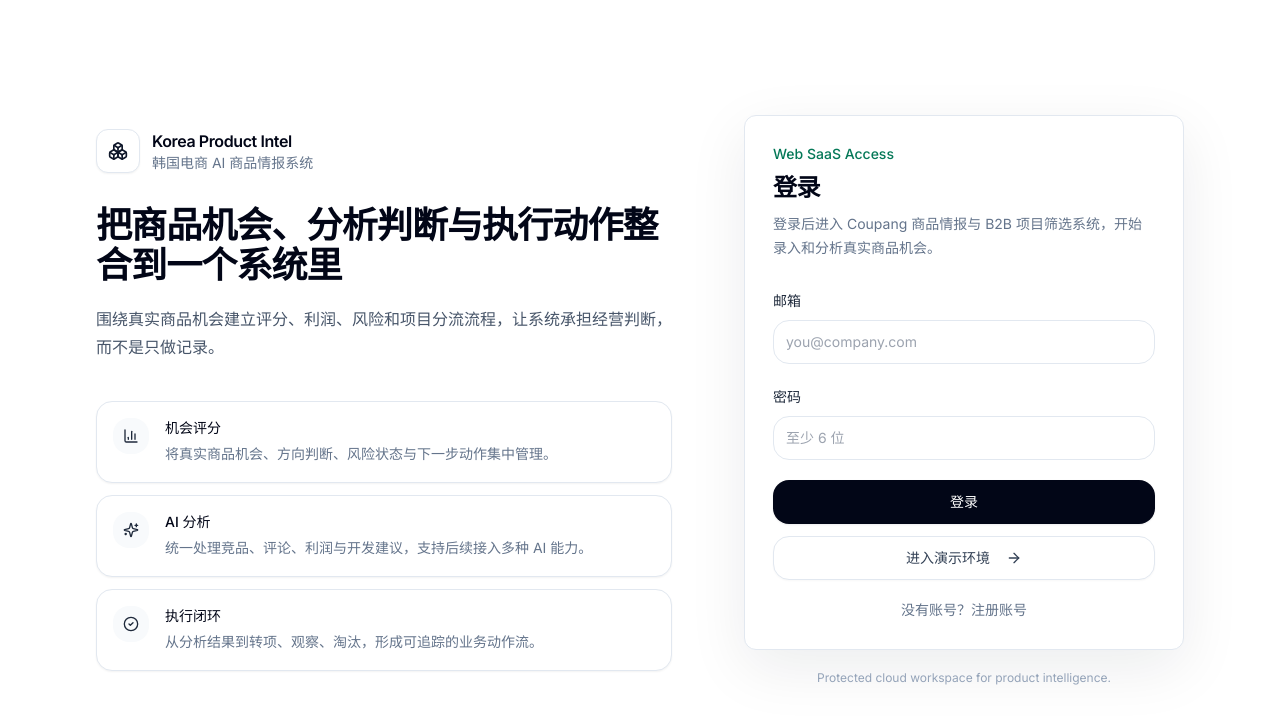
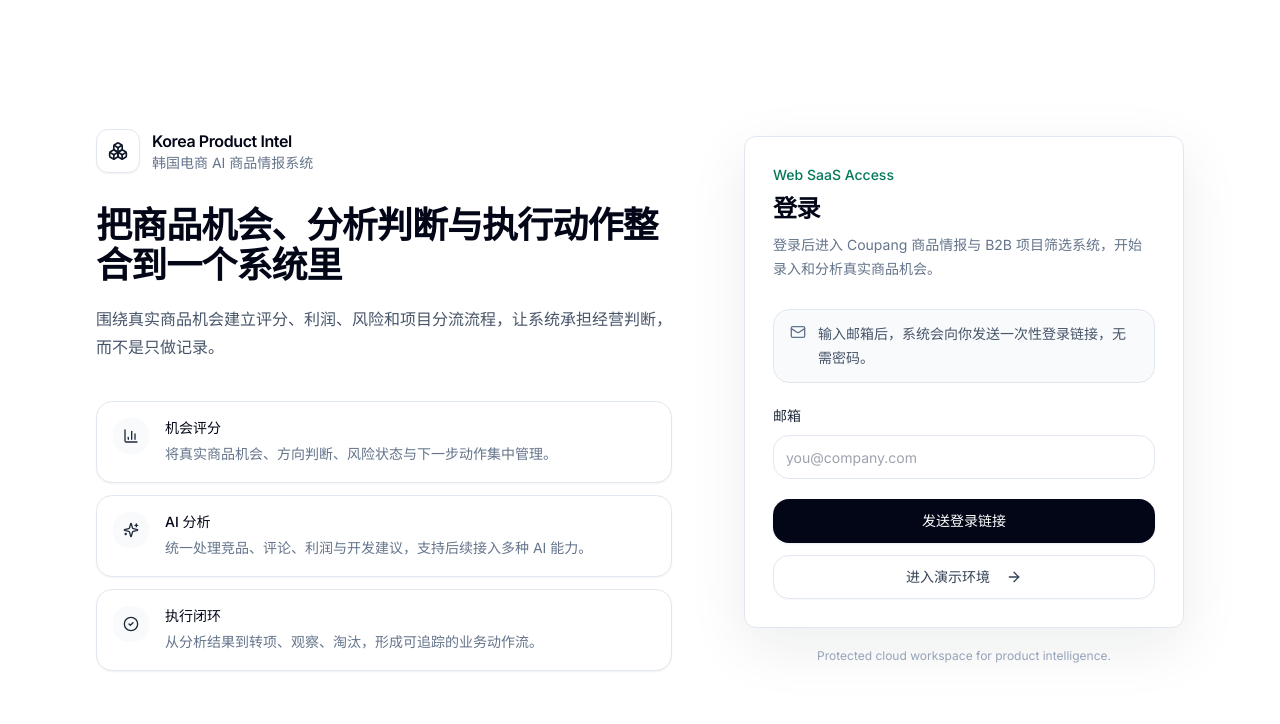
Before and after one commit to kangyii88-debug/-korea-product-intel, a Next.js app: page /login in a window 1280 px wide. Shown: the top 724 px of the page. Built offline with nearby package versions, Linux system fonts and the light colour scheme; no server answers.

Commit message:
Enable passwordless email login

```diff
--- a/components/auth/login-form.tsx
+++ b/components/auth/login-form.tsx
@@ -1,8 +1,8 @@
 "use client";
 
 import { useState } from "react";
-import { ArrowRight, Loader2 } from "lucide-react";
-import { useRouter, useSearchParams } from "next/navigation";
+import { ArrowRight, Loader2, Mail } from "lucide-react";
+import { useSearchParams } from "next/navigation";
 import { useLocale } from "@/components/locale-provider";
 import { Button } from "@/components/ui/button";
 import { getDictionary } from "@/lib/i18n";
@@ -15,14 +15,11 @@ export function LoginForm({
   supabaseUrl?: string;
   supabaseAnonKey?: string;
 }) {
-  const router = useRouter();
   const searchParams = useSearchParams();
   const { locale } = useLocale();
   const t = getDictionary(locale);
   const next = searchParams.get("next") || "/";
   const [email, setEmail] = useState("");
-  const [password, setPassword] = useState("");
-  const [mode, setMode] = useState<"signin" | "signup">("signin");
   const [message, setMessage] = useState("");
   const [messageTone, setMessageTone] = useState<"error" | "success">("error");
   const [loading, setLoading] = useState(false);
@@ -40,47 +37,33 @@ export function LoginForm({
       return;
     }
 
-    if (mode === "signin") {
-      const result = await supabase.auth.signInWithPassword({ email, password });
-
-      if (result.error) {
-        setMessage(t.loginForm.signInError);
-        setLoading(false);
-        return;
-      }
-
-      router.push(next);
-      router.refresh();
-      return;
-    }
-
-    const result = await supabase.auth.signUp({
+    const result = await supabase.auth.signInWithOtp({
       email,
-      password,
       options: {
         emailRedirectTo: `${window.location.origin}/auth/callback?next=${encodeURIComponent(next)}`,
       },
     });
 
     if (result.error) {
-      setMessage(`${t.loginForm.signUpError}: ${result.error.message}`);
+      setMessage(t.loginForm.signInError);
       setLoading(false);
       return;
     }
 
-    if (!result.data.session) {
-      setMessageTone("success");
-      setMessage(t.loginForm.signUpSuccess);
-      setLoading(false);
-      return;
-    }
-
-    router.push(next);
-    router.refresh();
+    setMessageTone("success");
+    setMessage(t.loginForm.magicLinkSent);
+    setLoading(false);
   }
 
   return (
     <form onSubmit={submit} className="space-y-5">
+      <div className="rounded-lg border border-slate-200 bg-slate-50 px-4 py-3 text-sm leading-6 text-slate-600">
+        <div className="flex items-start gap-3">
+          <Mail className="mt-0.5 h-4 w-4 shrink-0 text-slate-500" />
+          <p>{t.loginForm.emailHint}</p>
+        </div>
+      </div>
+
       <div className="space-y-2">
         <label className="text-sm font-medium text-slate-800" htmlFor="email">
           {t.loginForm.email}
@@ -93,22 +76,6 @@ export function LoginForm({
           onChange={(event) => setEmail(event.target.value)}
           className="h-11 w-full rounded-lg border border-slate-200 bg-white px-3 text-sm text-slate-950 outline-none transition focus:border-slate-400 focus:ring-4 focus:ring-slate-100"
           placeholder={t.loginForm.emailPlaceholder}
-        />
-      </div>
-
-      <div className="space-y-2">
-        <label className="text-sm font-medium text-slate-800" htmlFor="password">
-          {t.loginForm.password}
-        </label>
-        <input
-          id="password"
-          type="password"
-          required
-          minLength={6}
-          value={password}
-          onChange={(event) => setPassword(event.target.value)}
-          className="h-11 w-full rounded-lg border border-slate-200 bg-white px-3 text-sm text-slate-950 outline-none transition focus:border-slate-400 focus:ring-4 focus:ring-slate-100"
-          placeholder={t.loginForm.passwordPlaceholder}
         />
       </div>
 
@@ -131,10 +98,8 @@ export function LoginForm({
               <Loader2 className="mr-2 h-4 w-4 animate-spin" />
               {t.loginForm.loading}
             </>
-          ) : mode === "signin" ? (
+          ) : (
             t.loginForm.signIn
-          ) : (
-            t.loginForm.signUp
           )}
         </Button>
 
@@ -150,17 +115,6 @@ export function LoginForm({
           <ArrowRight className="ml-2 h-4 w-4" />
         </Button>
       </div>
-
-      <button
-        type="button"
-        onClick={() => {
-          setMode(mode === "signin" ? "signup" : "signin");
-          setMessage("");
-        }}
-        className="w-full text-sm text-slate-500 transition hover:text-slate-950"
-      >
-        {mode === "signin" ? t.loginForm.switchToSignup : t.loginForm.switchToSignin}
-      </button>
     </form>
   );
 }
--- a/lib/i18n.ts
+++ b/lib/i18n.ts
@@ -252,19 +252,14 @@ export const dictionaries = {
     },
     loginForm: {
       email: "邮箱",
-      password: "密码",
       emailPlaceholder: "you@company.com",
-      passwordPlaceholder: "至少 6 位",
-      signIn: "登录",
-      signUp: "注册账号",
+      signIn: "发送登录链接",
       loading: "处理中...",
       demoAccess: "进入演示环境",
-      switchToSignup: "没有账号？注册账号",
-      switchToSignin: "已有账号？返回登录",
       missingSupabase: "未检测到可用的 Supabase 配置，请先检查环境变量。",
-      signInError: "登录失败，请检查邮箱、密码或网络状态后重试。",
-      signUpError: "注册失败",
-      signUpSuccess: "账号已创建，请完成邮箱验证后再登录。",
+      signInError: "发送登录链接失败，请检查邮箱或网络状态后重试。",
+      magicLinkSent: "登录链接已发送到你的邮箱，请打开邮件完成免密码登录。",
+      emailHint: "输入邮箱后，系统会向你发送一次性登录链接，无需密码。",
     },
     report: {
       back: "返回商品测试数据库",
@@ -628,19 +623,14 @@ export const dictionaries = {
     },
     loginForm: {
       email: "이메일",
-      password: "비밀번호",
       emailPlaceholder: "you@company.com",
-      passwordPlaceholder: "최소 6자리",
-      signIn: "로그인",
-      signUp: "계정 생성",
+      signIn: "로그인 링크 보내기",
       loading: "처리 중...",
       demoAccess: "데모 환경으로 이동",
-      switchToSignup: "계정이 없나요? 계정 생성",
-      switchToSignin: "이미 계정이 있나요? 로그인으로 돌아가기",
       missingSupabase: "사용 가능한 Supabase 설정이 없습니다. 환경 변수를 먼저 확인해 주세요.",
-      signInError: "로그인에 실패했습니다. 이메일, 비밀번호 또는 네트워크 상태를 다시 확인해 주세요.",
-      signUpError: "계정 생성에 실패했습니다",
-      signUpSuccess: "계정이 생성되었습니다. 이메일 인증을 완료한 뒤 다시 로그인해 주세요.",
+      signInError: "로그인 링크 전송에 실패했습니다. 이메일이나 네트워크 상태를 다시 확인해 주세요.",
+      magicLinkSent: "로그인 링크를 이메일로 보냈습니다. 메일을 열어 비밀번호 없이 로그인해 주세요.",
+      emailHint: "이메일을 입력하면 일회용 로그인 링크를 보내드립니다. 비밀번호는 필요하지 않습니다.",
     },
     report: {
       back: "상품 테스트 데이터베이스로 돌아가기",
```
